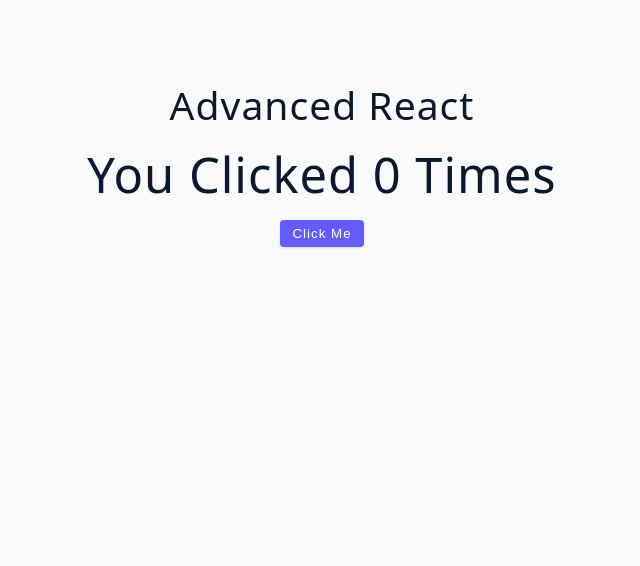
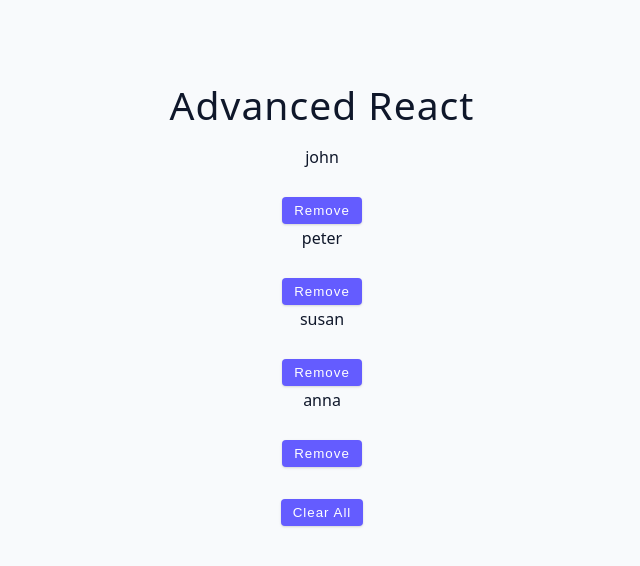
Before and after one commit to Sholola-Gbolahan/Advance-react, a React (Vite) app: page / in a window 1280 px wide. Shown: the top 566 px of the page, without its empty margins (318-958 px from the left). Built offline with nearby package versions, Linux system fonts and the light colour scheme.

Commit message:
Used useState to List and Update and Array

```diff
--- a/src/App.jsx
+++ b/src/App.jsx
@@ -1,5 +1,6 @@
 
-import Starter from './tutorial/01-useState/starter/02-useState-basics'
+import Starter from './tutorial/01-useState/starter/03-useState-array'
+import Usestate from './Challenge/UseState'
 
 
 
@@ -8,6 +9,9 @@
     <div className='container'>
       <h2>Advanced React</h2>
       <Starter />
+
+      {/* <Usestate /> */}
+
     </div>
   );
 }
--- /dev/null
+++ b/src/Challenge/UseState.jsx
@@ -0,0 +1,39 @@
+import React, { useState } from 'react'
+import {people} from '../data'
+
+const UseStateChallenge = () => {
+
+    const [peopledata, setPeopledata] = useState(people)
+
+    const handleRemove = (id) => {
+        console.log(id)
+    }
+
+const removeAll = () => {
+    setPeopledata([])
+}
+
+
+  return (
+    <div>
+         {peopledata.map( (person) => {
+            const {id,name} =  person;
+        return (
+            <div key={id}>
+
+            <p>{name}</p>
+
+            <button className="btn" onClick={handleRemove(id)}> Remove </button>
+
+            </div>
+
+        )
+    }) }
+
+    <button className="btn" onClick={removeAll}> Remove all</button>
+    </div>
+
+  )
+}
+
+export default UseStateChallenge
--- a/src/tutorial/01-useState/starter/03-useState-array.jsx
+++ b/src/tutorial/01-useState/starter/03-useState-array.jsx
@@ -1,5 +1,36 @@
+import { useState } from "react";
+import { data } from "../../../data";
+
 const UseStateArray = () => {
-  return <h2>useState array example</h2>;
+const [people,setPeople] = useState(data)
+
+const removeItem = (id) => {
+  const newPeople = people.filter( (person) => person.id !== id );
+  setPeople(newPeople)
+}
+
+
+const clearAllItems = () => {
+  setPeople([]);
+}
+
+  return(
+    <>
+    {people.map( (person) => {
+      const {id,name} = person
+      // console.log(person)
+      return (
+        <div key={id}>
+          <p> {name} </p>
+          <button className="btn" onClick={ () => removeItem(id)}>remove</button>
+        </div>
+      )
+
+    })}
+
+    <button className="btn" style={{marginTop:'2rem'}} onClick={clearAllItems}>Clear All</button>
+    </>
+  );
 };
 
 export default UseStateArray;
```
